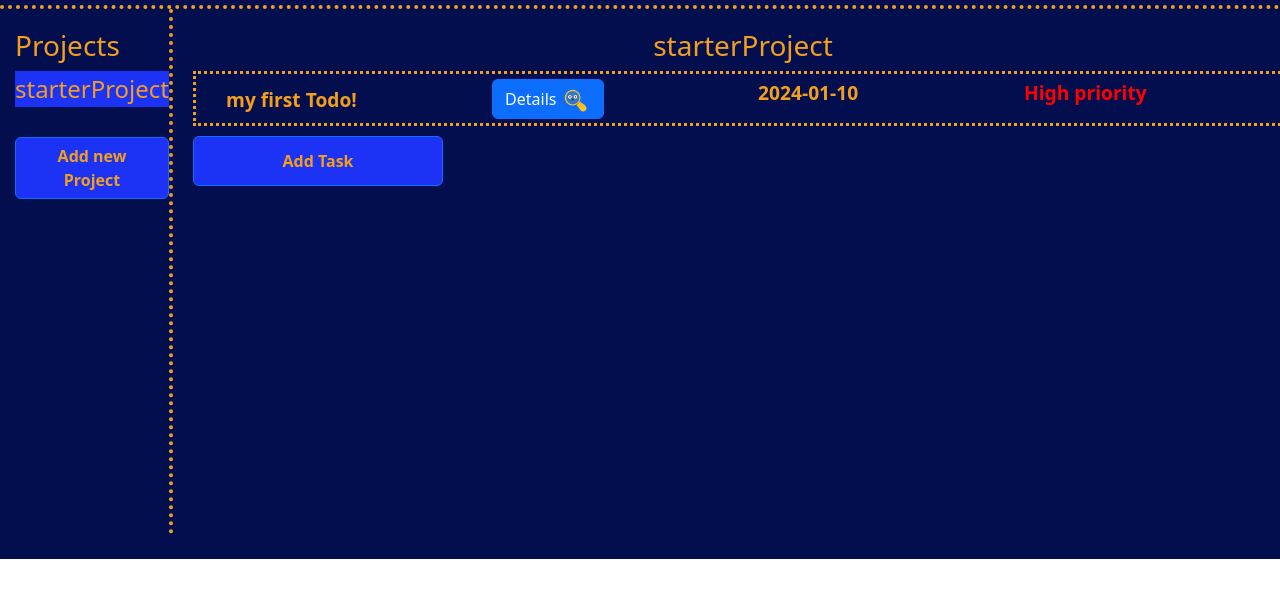
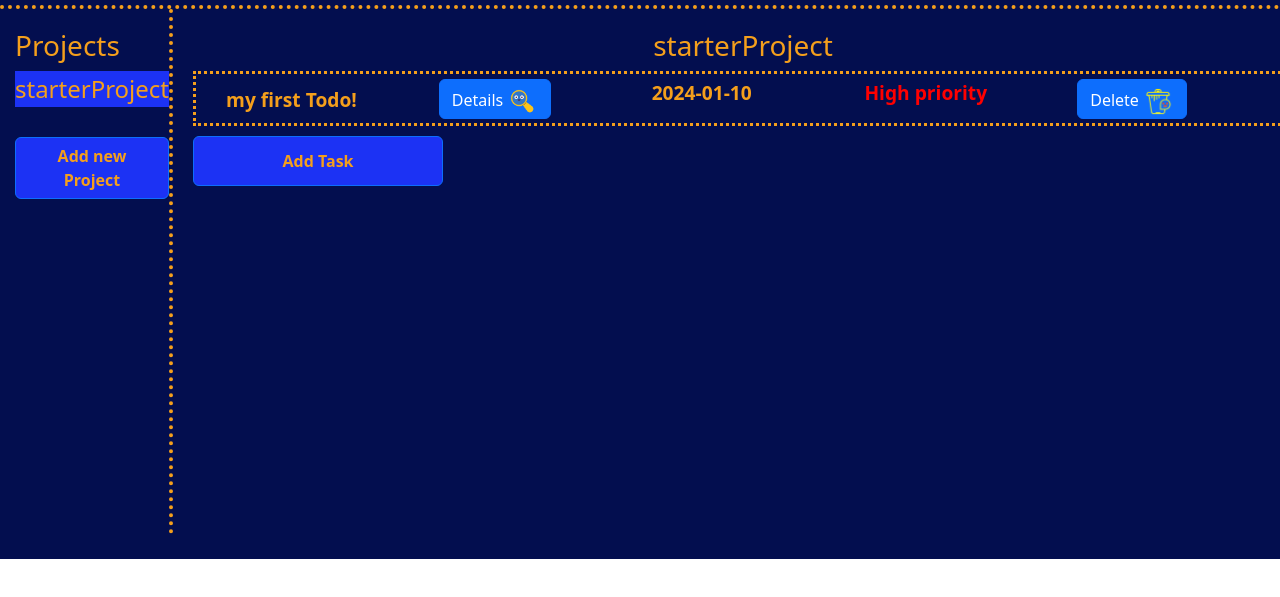
Before and after one commit to Keago99/ToDoApp, a website with bundled scripts: page dist/index.html in a window 1280 px wide. Shown: the part 71-668 px from the top of the page. Built offline with nearby package versions, Linux system fonts and the light colour scheme.

Commit message:
added delete button, it doesn't do anything but its got a cool picture, I need to code earlier.

```diff
--- a/src/toDos.js
+++ b/src/toDos.js
@@ -26,6 +26,7 @@ function createTaskDiv(title,dueDate,priority){
     const detailButton = document.createElement("div");
     const dateDisplay = document.createElement("div");
     const priorityDisplay = document.createElement("div");
+    const deleteButton = document.createElement("div");
 
     toDoDiv.classList.add("toDoDiv");
     detailButton.classList.add("toDoTaskButton");
@@ -60,17 +61,25 @@ function createTaskDiv(title,dueDate,priority){
         console.log("this is nothing listed priority");
     }
 
+    deleteButton.innerHTML = "<button type=\"button\"\
+    class=\"btn btn-primary detailButton\"> Delete\
+    <img src=\"../src/images/icons8-trash-can-64.png\" class=\"magnifyPicture\"/>\
+    </button>";
+
+
     // Adding another class for spacing to each inner div.
     titleDisplay.classList.add("innerTodoDiv");
     detailButton.classList.add("innerTodoDiv");
     dateDisplay.classList.add("innerTodoDiv");
     priorityDisplay.classList.add("innerTodoDiv");
+    deleteButton.classList.add("innerTodoDiv");
 
     // Then we append everything and send it off
     toDoDiv.appendChild(titleDisplay);
     toDoDiv.appendChild(detailButton);
     toDoDiv.appendChild(dateDisplay);
     toDoDiv.appendChild(priorityDisplay);
+    toDoDiv.appendChild(deleteButton);
     return toDoDiv;
 }
 
```
Also changed, not shown: dist/index.html, dist/main.js, dist/styles.css, src/images/icons8-trash-can-64.png (added), src/images/trashCan.png (added).
